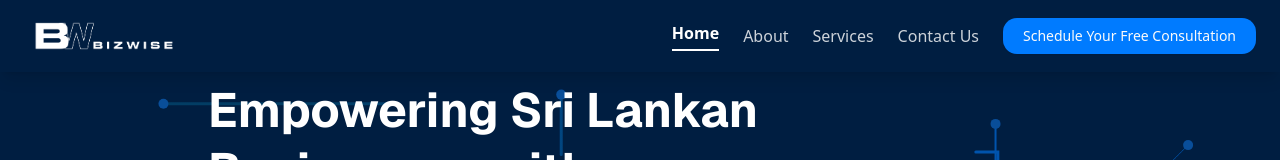
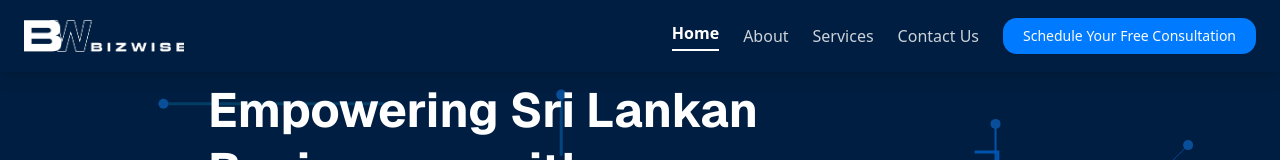
Before and after one commit to kanee98/bizwise, a Next.js app: page / in a window 1280 px wide. Shown: the top 160 px of the page. Built offline with nearby package versions, Linux system fonts and the light colour scheme.

Commit message:
Update navbar.tsx

```diff
--- a/src/components/ui/navbar.tsx
+++ b/src/components/ui/navbar.tsx
@@ -36,9 +36,9 @@ export default function Navbar() {
           <Image
             src="/Bizwise Logo Text - No BG.png"
             alt="BizWise Logo"
-            width={0}
-            height={0}
-            className="object-contain w-32 h-auto md:w-40"
+            width={100}
+            height={100}
+            className="object-contain transform scale-120 w-32 h-auto md:w-40"
             style={{ paddingLeft: 10, paddingRight: 10 }}
             priority
           />
```
